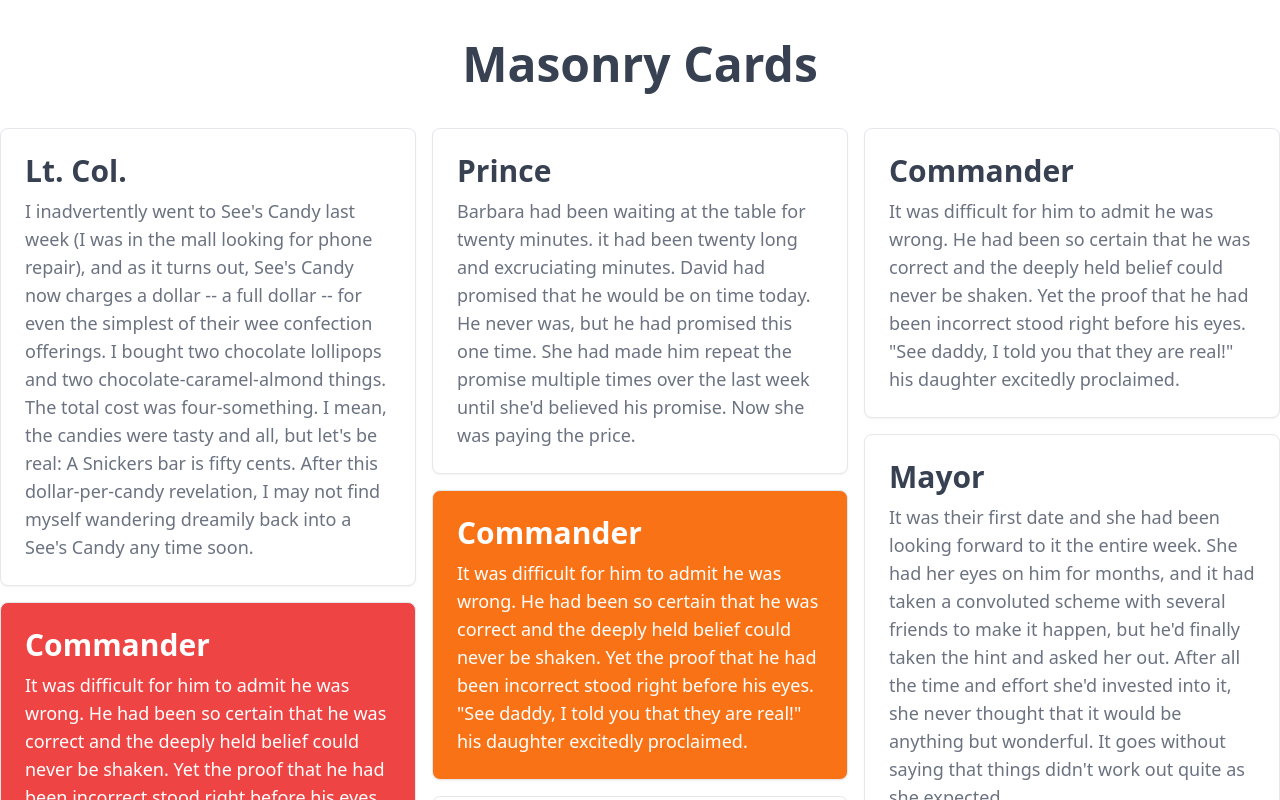
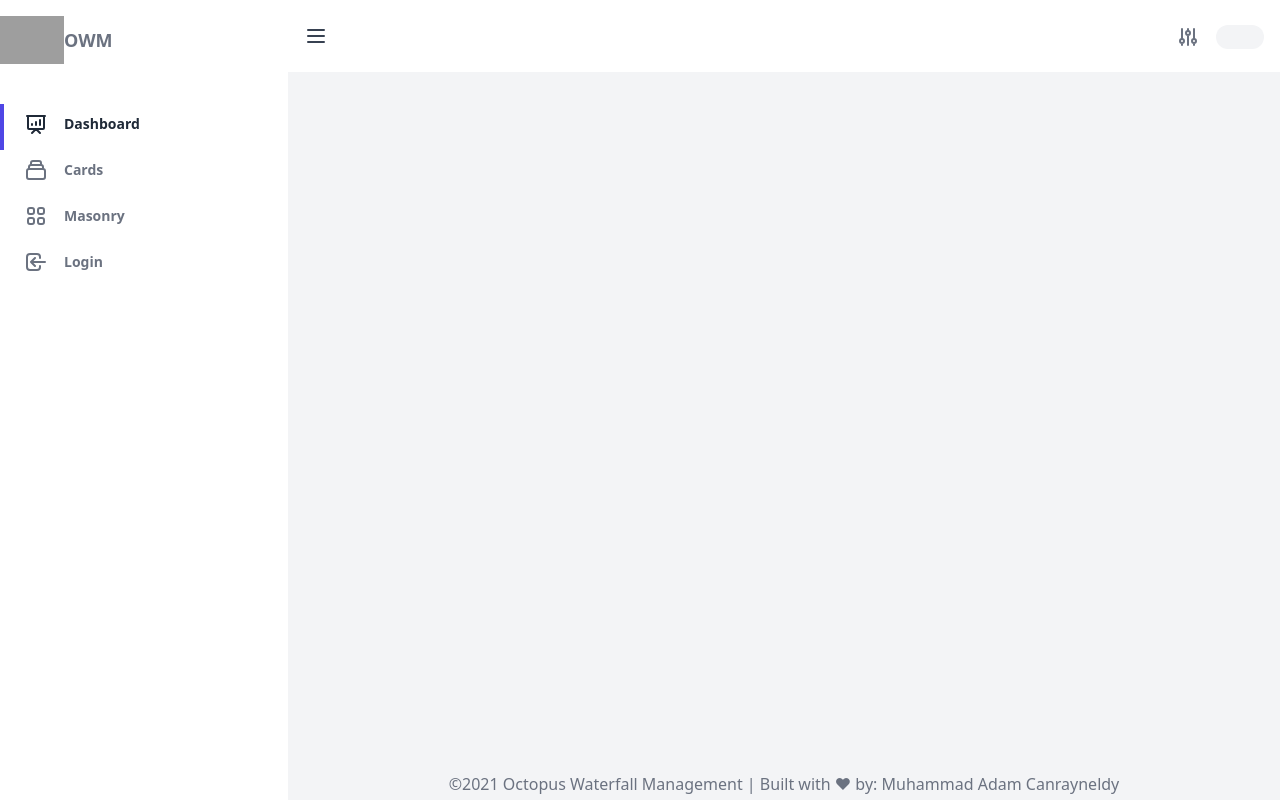
Before and after one commit to adamcanray/react-tailwind-pwa, a React (Create React App) app: page /app/dashboard in a window 1280 px wide. Shown: the top 800 px of the page. Built offline with nearby package versions, Linux system fonts and the light colour scheme; grey boxes are pictures that could not be loaded.

Commit message:
feat(app): add some Route

```diff
--- a/src/App.js
+++ b/src/App.js
@@ -1,11 +1,40 @@
-import React from 'react'
-import Masonry from './pages/masonry'
+import React, { lazy, useEffect } from 'react'
+import {
+  Switch,
+  Route,
+  Redirect,
+  // useLocation
+} from 'react-router-dom'
+
+
+const Layout = lazy(() => import('./containers/Layout'))
+const Login = lazy(() => import('./pages/Login'))
+const Masonry = lazy(() => import('./pages/Masonry'))
 
 function App() {
+  // const location = useLocation()
+
+  // useEffect(() => {
+  //   if(location.pathname.toLowerCase().includes('app')){
+  //     console.log(location)
+  //     console.log('di app')
+  //     console.log("User-agent header sent: " + navigator.userAgent)
+  //   }
+  //   else if(location.pathname.toLowerCase().includes('login')){
+  //     console.log('masuk login')
+  //     console.log("User-agent header sent: " + navigator.userAgent)
+  //   }
+  // })
+
   return (
-    <div className="container mx-auto min-h-screen">
-      <Masonry/>
-    </div>
+    <>
+      <Switch>
+        <Route path="/login" component={Login} />
+        <Route path="/masonry" component={Masonry} />
+        <Route path="/app" component={Layout} />
+        <Redirect exact from="/" to="/app" />
+      </Switch>
+    </>
   );
 }
 
```
